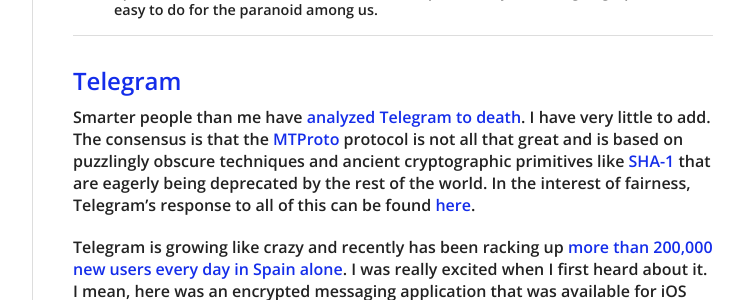
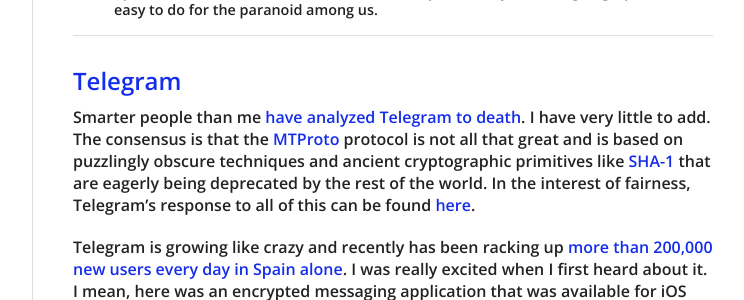
Before and after one commit to jlund/missingm, a Jekyll site: the page built from _posts/2014-02-11-fighting-dishfire-the-state-of-mobile-cross-platform-encrypted-messaging.md, in a window 1280 px wide and 900 px high, scrolled down 7738 px. Shown: the part 154-454 px from the top of the window, without its empty margins (378-1122 px from the left). Built offline with Jekyll 4.4.1, drawn with Linux system fonts in a browser that asks for light colours; nearby versions of some CDN libraries; comment, search, counter and statistics services are not loaded; part of the change alters nothing that is shown.

```diff
--- a/_posts/2014-02-11-fighting-dishfire-the-state-of-mobile-cross-platform-encrypted-messaging.md
+++ b/_posts/2014-02-11-fighting-dishfire-the-state-of-mobile-cross-platform-encrypted-messaging.md
@@ -166,7 +166,7 @@ Perhaps the biggest compliment that I can pay to Surespot is that it's easy to a
 
 ## [Telegram][58]
 
-Smarter people than me have [analyzed][59] [Telegram][60] [to][61] [death][62]. I have very little to add. The consensus is that the [MTProto][63] protocol is not all that great and is based on puzzlingly obscure techniques and ancient cryptographic primitives like [SHA-1][64] that are eagerly being deprecated by the rest of the world. In the interest of fairness, Telegram's response to all of this can be found [here][65].
+Smarter people than me [have][94] [analyzed][59] [Telegram][60] [to][61] [death][62]. I have very little to add. The consensus is that the [MTProto][63] protocol is not all that great and is based on puzzlingly obscure techniques and ancient cryptographic primitives like [SHA-1][64] that are eagerly being deprecated by the rest of the world. In the interest of fairness, Telegram's response to all of this can be found [here][65].
 
 Telegram is growing like crazy and recently has been racking up [more than 200,000 new users every day in Spain alone][66]. I was really excited when I first heard about it. I mean, here was an encrypted messaging application that was available for iOS and Android, and it was open source! People are actually using it! But cryptography is hard, and they seem to have done a poor job of it. I'm staying away for now.
 
@@ -369,3 +369,4 @@ SMS is dead, long live privacy.
  [91]: /2014/02/avoid-bbm/
  [92]: https://whispersystems.org/blog/the-new-textsecure/
  [93]: https://play.google.com/store/apps/details?id=org.thoughtcrime.securesms
+ [94]: http://www.cryptofails.com/post/70546720222/telegrams-cryptanalysis-contest
```
